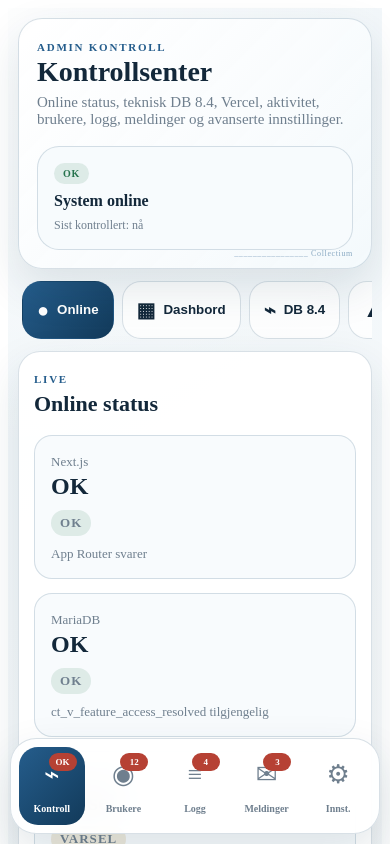
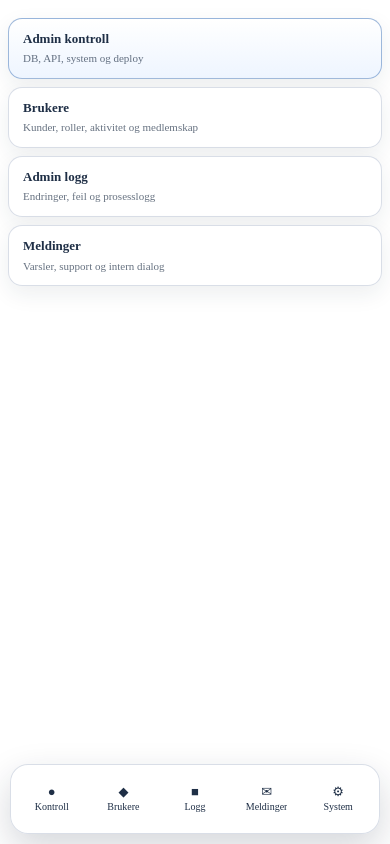
Before and after one commit to tsandvin/Collectium-, a Next.js app: page /admin/kontroll in a window 390 px wide. Shown: the top 844 px of the page. Built offline with nearby package versions, Linux system fonts and the light colour scheme.

Commit message:
Add missing Collectium admin mobile tabs files

```diff
--- /dev/null
+++ b/src/components/collectium/admin/AdminControlTabs.tsx
@@ -0,0 +1,100 @@
+/**
+ * COLLECTIUM FILE HEADER
+ *
+ * Overskrift:
+ * AdminControlTabs
+ *
+ * Definering / formål:
+ * Fane-/tabnavigasjon for Admin kontrollside.
+ *
+ * Bruksområde:
+ * Brukes av /admin/kontroll for å vise hovedfaner i adminpanelet.
+ *
+ * Berørte sider / routes:
+ * - /admin/kontroll
+ *
+ * Berørte DB-brytere / feature_keys:
+ * - admin.control.view
+ * - admin.system.dashboard.view
+ * - admin.users.view
+ *
+ * Berørte API-ruter:
+ * - Ingen direkte API-kall i denne komponenten.
+ *
+ * Berørte tabeller / views:
+ * - Ingen direkte DB-tilgang.
+ *
+ * Dataretning:
+ * Lokal React UI → navigasjon
+ *
+ * Logging:
+ * Ingen direkte logging.
+ *
+ * Versjon:
+ * CT-FILE-ADMIN-CONTROL-TABS-001 / CHANGE-2026-06-02-0017
+ */
+
+import Link from 'next/link';
+
+type AdminControlTab = {
+  href: string;
+  label: string;
+  description?: string;
+};
+
+type AdminControlTabsProps = {
+  tabs?: AdminControlTab[];
+  activeHref?: string;
+  className?: string;
+};
+
+const defaultTabs: AdminControlTab[] = [
+  {
+    href: '/admin/kontroll',
+    label: 'Admin kontroll',
+    description: 'DB, API, system og deploy',
+  },
+  {
+    href: '/admin/brukere',
+    label: 'Brukere',
+    description: 'Kunder, roller, aktivitet og medlemskap',
+  },
+  {
+    href: '/admin/logger',
+    label: 'Admin logg',
+    description: 'Endringer, feil og prosesslogg',
+  },
+  {
+    href: '/admin/meldinger',
+    label: 'Meldinger',
+    description: 'Varsler, support og intern dialog',
+  },
+];
+
+export function AdminControlTabs({
+  tabs = defaultTabs,
+  activeHref = '/admin/kontroll',
+  className = '',
+}: AdminControlTabsProps) {
+  return (
+    <nav className={`collectium-admin-tabs ${className}`.trim()} aria-label="Admin faner">
+      {tabs.map((tab) => {
+        const isActive = tab.href === activeHref;
+
+        return (
+          <Link
+            key={tab.href}
+            href={tab.href}
+            className={`collectium-admin-tabs__item${isActive ? ' is-active' : ''}`}
+            aria-current={isActive ? 'page' : undefined}
+          >
+            <span className="collectium-admin-tabs__label">{tab.label}</span>
+            {tab.description ? (
+              <span className="collectium-admin-tabs__description">{tab.description}</span>
+            ) : null}
+          </Link>
+        );
+      })}
+    </nav>
+  );
+}
--- /dev/null
+++ b/src/components/collectium/admin/CollectiumMobileNavigation.tsx
@@ -0,0 +1,66 @@
+/**
+ * COLLECTIUM FILE HEADER
+ *
+ * Overskrift:
+ * CollectiumMobileNavigation
+ *
+ * Definering / formål:
+ * Mobil admin-navigasjon for Collectium admin/kontroll.
+ *
+ * Bruksområde:
+ * Brukes av /admin/kontroll for mobil footer/fane-navigasjon.
+ *
+ * Berørte sider / routes:
+ * - /admin/kontroll
+ *
+ * Berørte DB-brytere / feature_keys:
+ * - admin.control.view
+ * - admin.users.view
+ * - admin.system.dashboard.view
+ *
+ * Berørte API-ruter:
+ * - Ingen direkte API-kall i denne komponenten.
+ *
+ * Berørte tabeller / views:
+ * - Ingen direkte DB-tilgang.
+ *
+ * Dataretning:
+ * Lokal React UI → navigasjon
+ *
+ * Logging:
+ * Ingen direkte logging.
+ *
+ * Versjon:
+ * CT-FILE-ADMIN-MOBILE-NAV-001 / CHANGE-2026-06-02-0017
+ */
+
+import Link from 'next/link';
+
+type MobileNavigationItem = {
+  href: string;
+  label: string;
+  icon: string;
+};
+
+const mobileNavigationItems: MobileNavigationItem[] = [
+  { href: '/admin/kontroll', label: 'Kontroll', icon: '●' },
+  { href: '/admin/brukere', label: 'Brukere', icon: '◆' },
+  { href: '/admin/logger', label: 'Logg', icon: '■' },
+  { href: '/admin/meldinger', label: 'Meldinger', icon: '✉' },
+  { href: '/admin/system', label: 'System', icon: '⚙' },
+];
+
+export function CollectiumMobileNavigation() {
+  return (
+    <nav className="collectium-admin-mobile-nav" aria-label="Admin mobilnavigasjon">
+      {mobileNavigationItems.map((item) => (
+        <Link key={item.href} href={item.href} className="collectium-admin-mobile-nav__item">
+          <span className="collectium-admin-mobile-nav__icon" aria-hidden="true">
+            {item.icon}
+          </span>
+          <span className="collectium-admin-mobile-nav__label">{item.label}</span>
+        </Link>
+      ))}
+    </nav>
+  );
+}
--- /dev/null
+++ b/src/styles/collectium-admin-mobile-tabs.css
@@ -0,0 +1,137 @@
+/**
+ * COLLECTIUM FILE HEADER
+ *
+ * Overskrift:
+ * collectium-admin-mobile-tabs.css
+ *
+ * Definering / formål:
+ * Mobilnavigasjon og admin-faner for Collectium admin kontrollside.
+ *
+ * Bruksområde:
+ * Importeres av /admin/kontroll/page.tsx.
+ *
+ * Berørte sider / routes:
+ * - /admin/kontroll
+ *
+ * Berørte DB-brytere / feature_keys:
+ * - admin.control.view
+ * - admin.users.view
+ * - admin.system.dashboard.view
+ *
+ * Berørte API-ruter:
+ * - Ingen.
+ *
+ * Berørte tabeller / views:
+ * - Ingen.
+ *
+ * Dataretning:
+ * CSS / global UI styling.
+ *
+ * Logging:
+ * Ingen.
+ *
+ * Versjon:
+ * CT-STYLE-ADMIN-MOBILE-TABS-001 / CHANGE-2026-06-02-0017
+ */
+
+.collectium-admin-tabs {
+  display: flex;
+  flex-wrap: wrap;
+  gap: 10px;
+  margin: 18px 0;
+}
+
+.collectium-admin-tabs__item {
+  min-width: 160px;
+  flex: 1 1 180px;
+  padding: 12px 14px;
+  border: 1px solid rgba(48, 76, 120, 0.18);
+  border-radius: 14px;
+  background: rgba(255, 255, 255, 0.92);
+  color: #1f2f46;
+  text-decoration: none;
+  box-shadow: 0 8px 22px rgba(31, 47, 70, 0.08);
+}
+
+.collectium-admin-tabs__item.is-active {
+  border-color: rgba(32, 92, 170, 0.42);
+  background: linear-gradient(180deg, #ffffff 0%, #eef5ff 100%);
+}
+
+.collectium-admin-tabs__label {
+  display: block;
+  font-size: 13px;
+  font-weight: 700;
+  line-height: 1.25;
+}
+
+.collectium-admin-tabs__description {
+  display: block;
+  margin-top: 4px;
+  font-size: 11px;
+  line-height: 1.35;
+  color: rgba(31, 47, 70, 0.68);
+}
+
+.collectium-admin-mobile-nav {
+  display: none;
+}
+
+@media (max-width: 719px) {
+  .collectium-admin-mobile-nav {
+    position: fixed;
+    right: 10px;
+    bottom: 10px;
+    left: 10px;
+    z-index: 80;
+    display: grid;
+    grid-template-columns: repeat(5, minmax(0, 1fr));
+    gap: 6px;
+    padding: 8px;
+    border: 1px solid rgba(48, 76, 120, 0.18);
+    border-radius: 18px;
+    background: rgba(255, 255, 255, 0.96);
+    box-shadow: 0 14px 36px rgba(20, 35, 56, 0.18);
+    backdrop-filter: blur(14px);
+  }
+
+  .collectium-admin-mobile-nav__item {
+    display: flex;
+    min-height: 52px;
+    align-items: center;
+    justify-content: center;
+    flex-direction: column;
+    gap: 3px;
+    border-radius: 13px;
+    color: #1f2f46;
+    text-decoration: none;
+  }
+
+  .collectium-admin-mobile-nav__item:focus-visible,
+  .collectium-admin-mobile-nav__item:hover {
+    background: rgba(32, 92, 170, 0.08);
+    outline: none;
+  }
+
+  .collectium-admin-mobile-nav__icon {
+    font-size: 13px;
+    line-height: 1;
+  }
+
+  .collectium-admin-mobile-nav__label {
+    max-width: 100%;
+    overflow: hidden;
+    font-size: 10px;
+    line-height: 1.15;
+    text-overflow: ellipsis;
+    white-space: nowrap;
+  }
+
+  .collectium-admin-tabs {
+    gap: 8px;
+  }
+
+  .collectium-admin-tabs__item {
+    flex-basis: 100%;
+  }
+}
```
